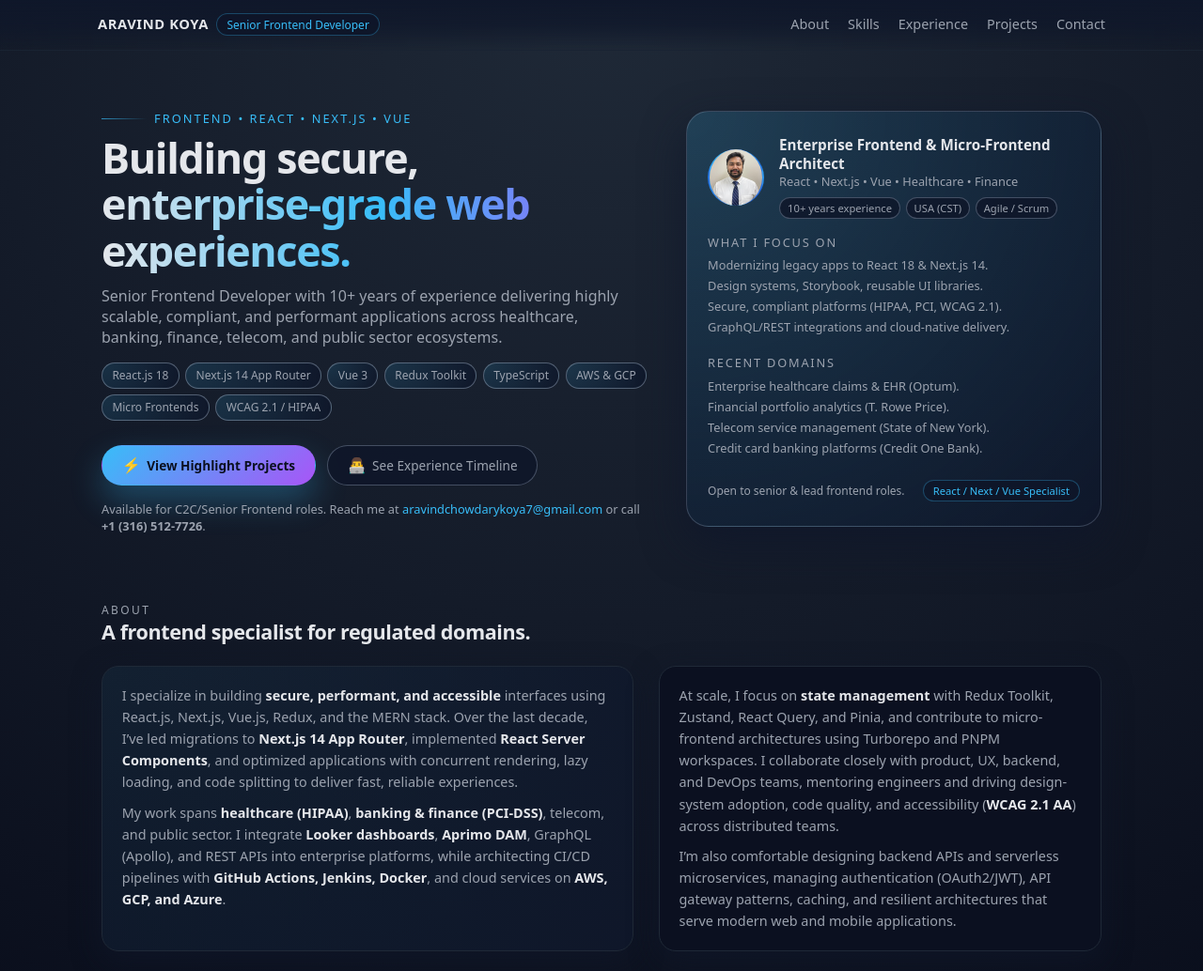
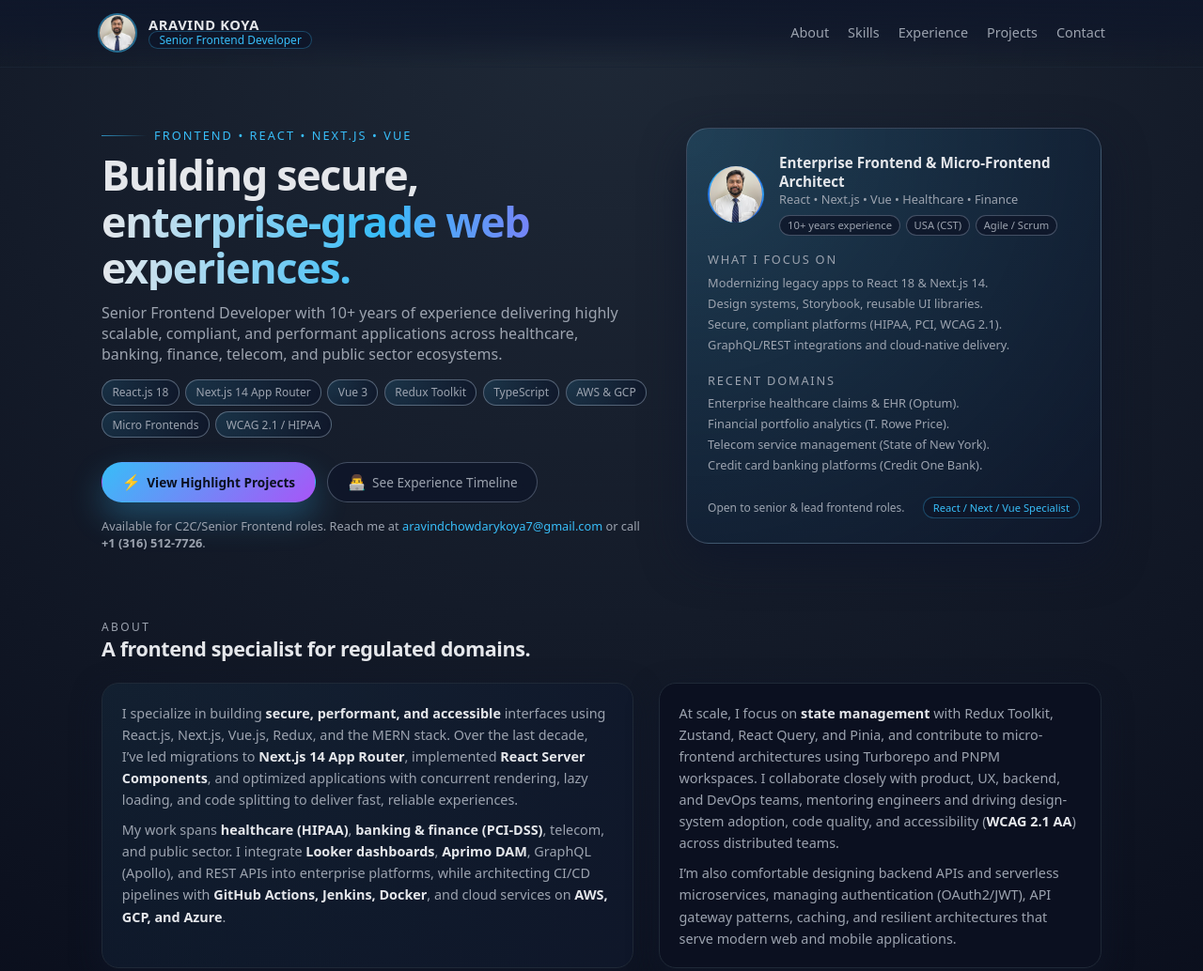
Before and after one commit to aravindkoya99/aravindkoya99.github.io, a plain HTML site: page index.html in a window 1280 px wide. Shown: the top 1034 px of the page at 94% size. Drawn offline with Linux system fonts and the light colour scheme.

Commit message:
Update index.html

```diff
--- a/index.html
+++ b/index.html
@@ -692,10 +692,16 @@
     <!-- NAVBAR -->
     <header class="nav">
       <div class="nav-inner">
-        <div class="brand">
-          <span class="brand-main">ARAVIND KOYA</span>
-          <span class="brand-pill">Senior Frontend Developer</span>
-        </div>
+        <div class="brand" style="display:flex;align-items:center;gap:0.75rem;">
+  <img src="Aravind.jpg" alt="Aravind Koya"
+       style="width:42px;height:42px;border-radius:50%;object-fit:cover;border:2px solid rgba(56,189,248,0.5);">
+
+  <div style="display:flex;flex-direction:column;line-height:1;">
+    <span class="brand-main">ARAVIND KOYA</span>
+    <span class="brand-pill">Senior Frontend Developer</span>
+  </div>
+</div>
+
         <nav>
           <button class="mobile-nav-toggle" id="mobileNavToggle">
             <span>☰</span> Menu
```
